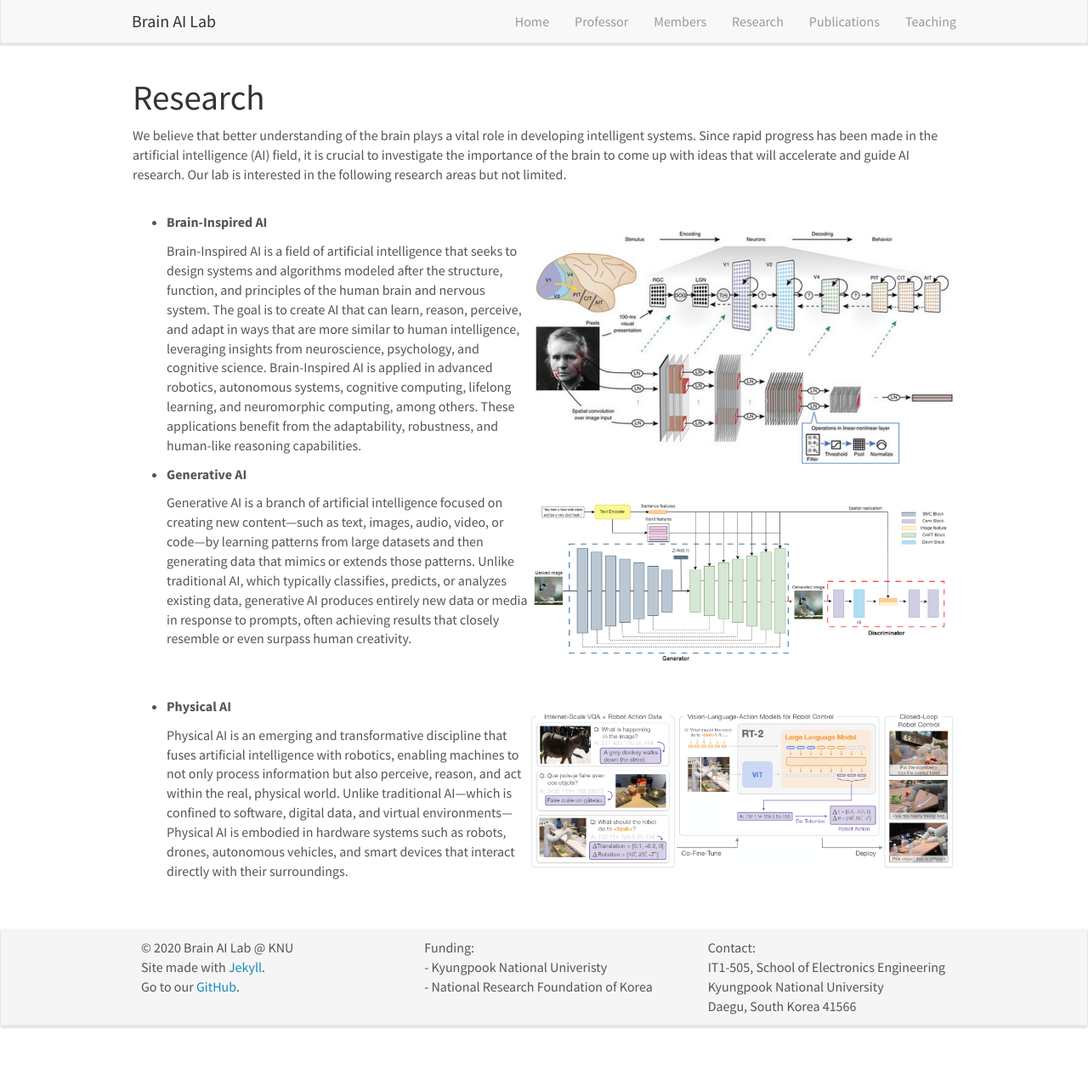
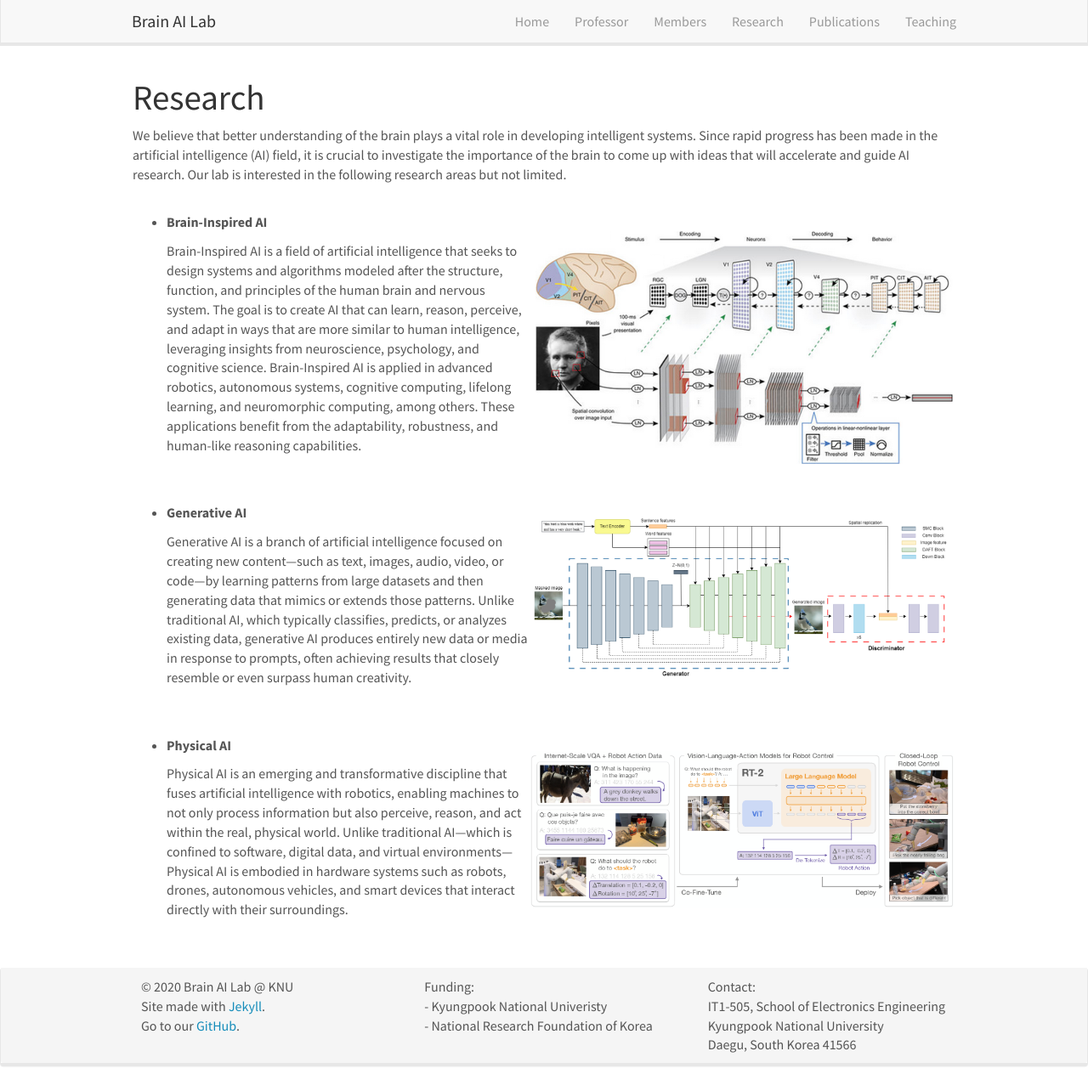
Before and after one commit to KNU-BrainAI/knu-brainai.github.io, a Jekyll site: the page built from _pages/research.md, in a window 1280 px wide and 1277 px high. Shown: the whole window at 85% size. Built offline with Jekyll 4.4.1, drawn with Linux system fonts in a browser that asks for light colours; nearby versions of some CDN libraries.

```diff
--- a/_pages/research.md
+++ b/_pages/research.md
@@ -12,7 +12,7 @@ We believe that better understanding of the brain plays a vital role in developi
 
 - **Brain-Inspired AI** ![]({{ site.url }}{{ site.baseurl }}/images/cnn.png){: style="width: 500px; float: right"}
 
-  Brain-Inspired AI is a field of artificial intelligence that seeks to design systems and algorithms modeled after the structure, function, and principles of the human brain and nervous system. The goal is to create AI that can learn, reason, perceive, and adapt in ways that are more similar to human intelligence, leveraging insights from neuroscience, psychology, and cognitive science. Brain-Inspired AI is applied in advanced robotics, autonomous systems, cognitive computing, lifelong learning, and neuromorphic computing, among others. These applications benefit from the adaptability, robustness, and human-like reasoning capabilities.
+  Brain-Inspired AI is a field of artificial intelligence that seeks to design systems and algorithms modeled after the structure, function, and principles of the human brain and nervous system. The goal is to create AI that can learn, reason, perceive, and adapt in ways that are more similar to human intelligence, leveraging insights from neuroscience, psychology, and cognitive science. Brain-Inspired AI is applied in advanced robotics, autonomous systems, cognitive computing, lifelong learning, and neuromorphic computing, among others. These applications benefit from the adaptability, robustness, and human-like reasoning capabilities.<br><br><br>
 
 - **Generative AI** ![]({{ site.url }}{{ site.baseurl }}/images/DAFT-GAN.png){: style="width: 500px; float: right"}
 
```
